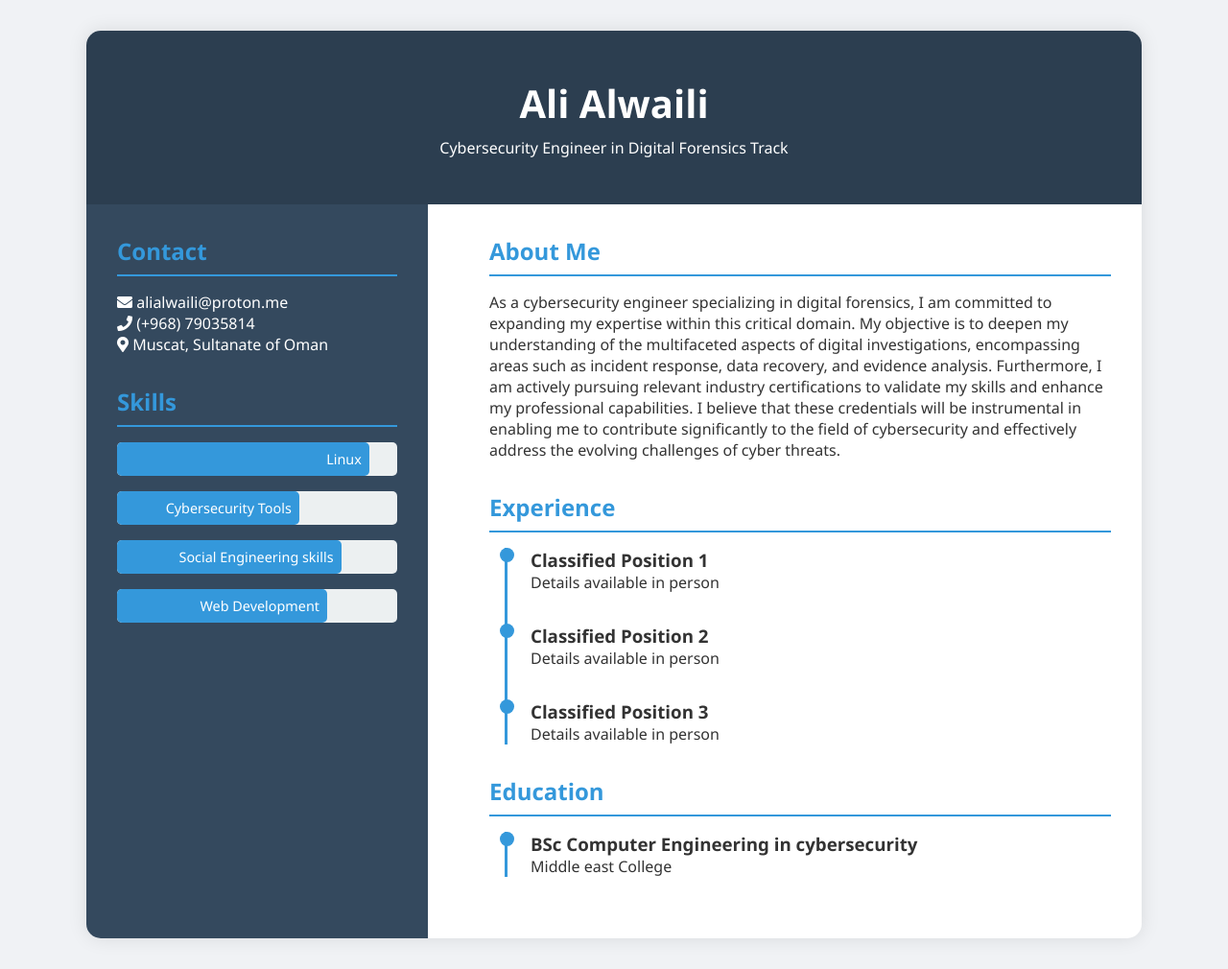
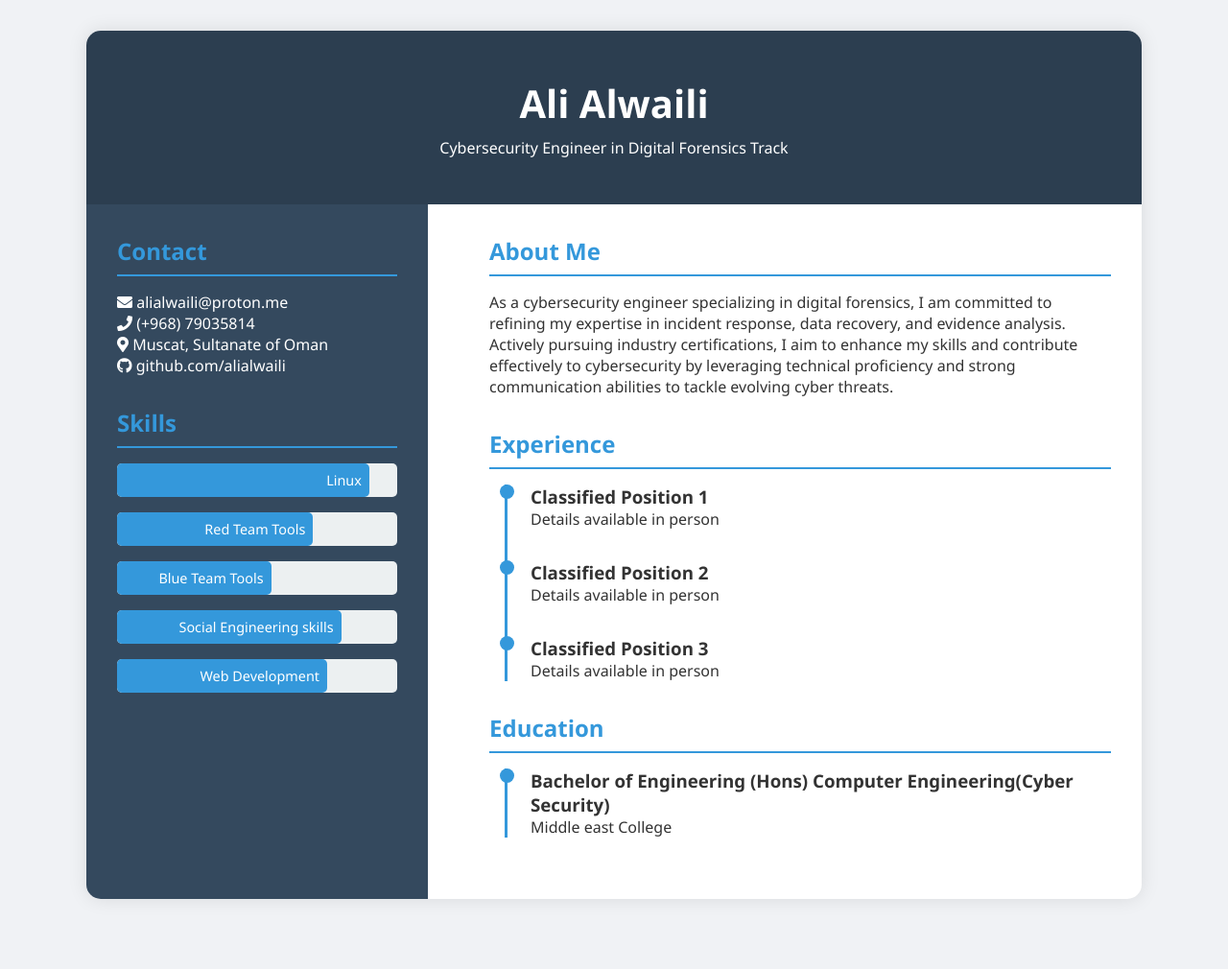
Before and after one commit to alialwaili/mycv, a plain HTML site: page index.html in a window 1280 px wide. Shown: the whole page at 96% size. After the commit the page ends 969 px from the top, so only its background shows below. Drawn offline with Linux system fonts and the light colour scheme.

Commit message:
Update index.html

```diff
--- a/index.html
+++ b/index.html
@@ -138,7 +138,7 @@
                     <p><i class="fas fa-envelope"></i> alialwaili@proton.me</p>
                     <p><i class="fas fa-phone"></i> (+968) 79035814</p>
                     <p><i class="fas fa-map-marker-alt"></i> Muscat, Sultanate of Oman</p>
-                    <!-- <p><i class="fab fa-github"></i> github.com/johndoe</p> -->
+                    <p><i class="fab fa-github"></i> github.com/alialwaili</p>
                     <!-- <p><i class="fab fa-linkedin"></i> linkedin.com/in/johndoe</p> -->
                 </div>
 
@@ -148,7 +148,10 @@
                         <div class="skill-progress" style="width: 90%">Linux</div>
                     </div>
                     <div class="skill-bar">
-                        <div class="skill-progress" style="width: 65%">Cybersecurity Tools</div>
+                        <div class="skill-progress" style="width: 70%">Red Team Tools</div>
+                    </div>
+                    <div class="skill-bar">
+                        <div class="skill-progress" style="width: 55%">Blue Team Tools</div>
                     </div>
                     <div class="skill-bar">
                         <div class="skill-progress" style="width: 80%">Social Engineering skills</div>
@@ -162,10 +165,8 @@
             <div class="main-content">
                 <div class="section">
                     <h2>About Me</h2>
-                    <p>As a cybersecurity engineer specializing in digital forensics, I am committed to expanding my expertise within this critical domain.  My objective is to deepen my understanding of the multifaceted aspects of digital
-                        investigations, encompassing areas such as incident response, data recovery, and evidence analysis.  Furthermore, I am actively pursuing relevant industry certifications to validate my skills and enhance my professional
-                         capabilities.  I believe that these credentials will be instrumental in enabling me to contribute significantly to the field of
-                        cybersecurity and effectively address the evolving challenges of cyber threats.</p>
+                    <p>As a cybersecurity engineer specializing in digital forensics, I am committed to refining my expertise in incident response, data recovery, and evidence analysis. Actively pursuing industry certifications,
+                        I aim to enhance my skills and contribute effectively to cybersecurity by leveraging technical proficiency and strong communication abilities to tackle evolving cyber threats.</p>
                 </div>
 
                 <div class="section">
@@ -192,7 +193,7 @@
                     <h2>Education</h2>
                     <div class="timeline">
                         <div class="timeline-item">
-                            <h3>BSc Computer Engineering in cybersecurity</h3>
+                            <h3>Bachelor of Engineering (Hons) Computer Engineering(Cyber Security)</h3>
                             <p>Middle east College</p>
                         </div>
 
```
